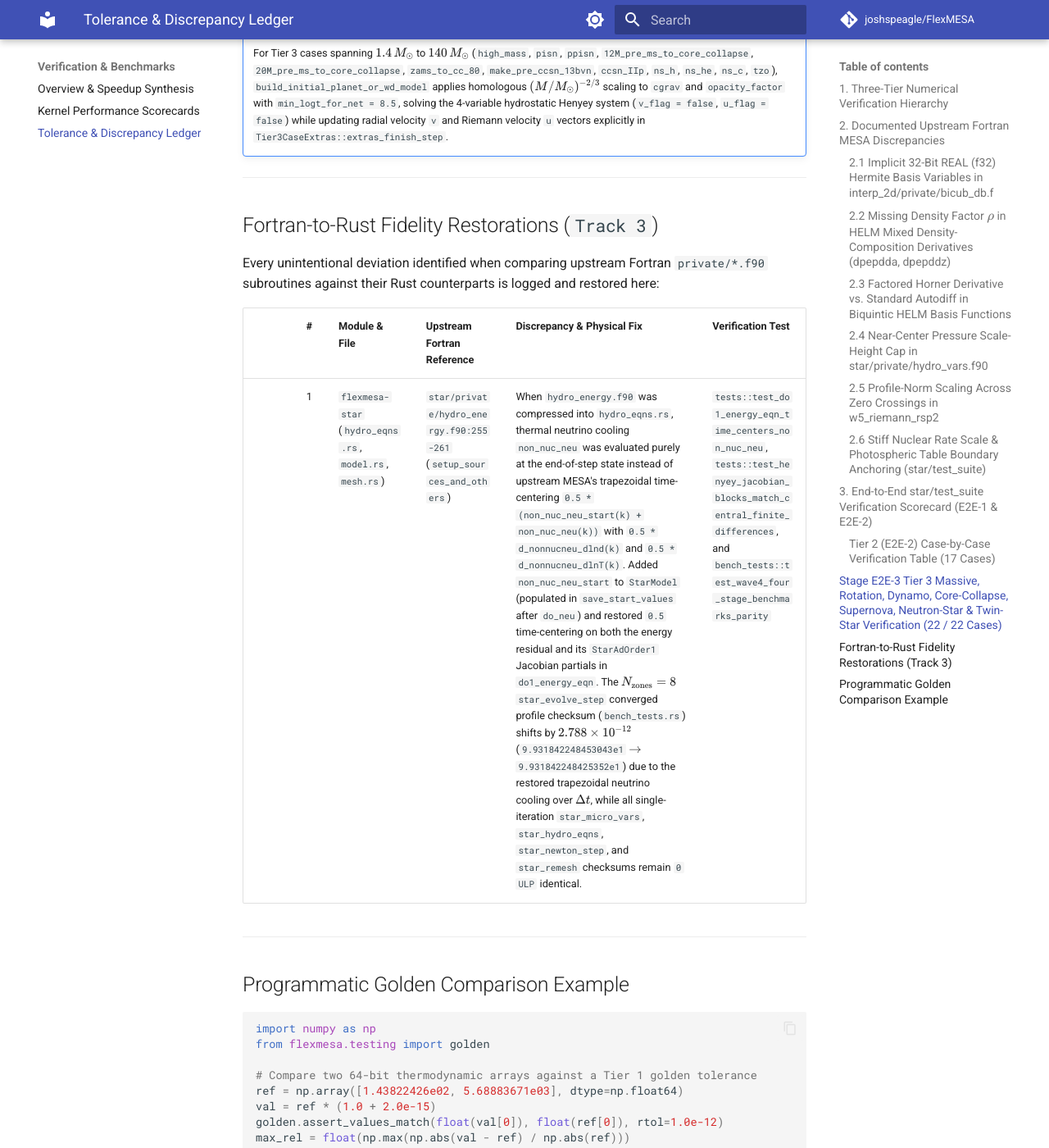
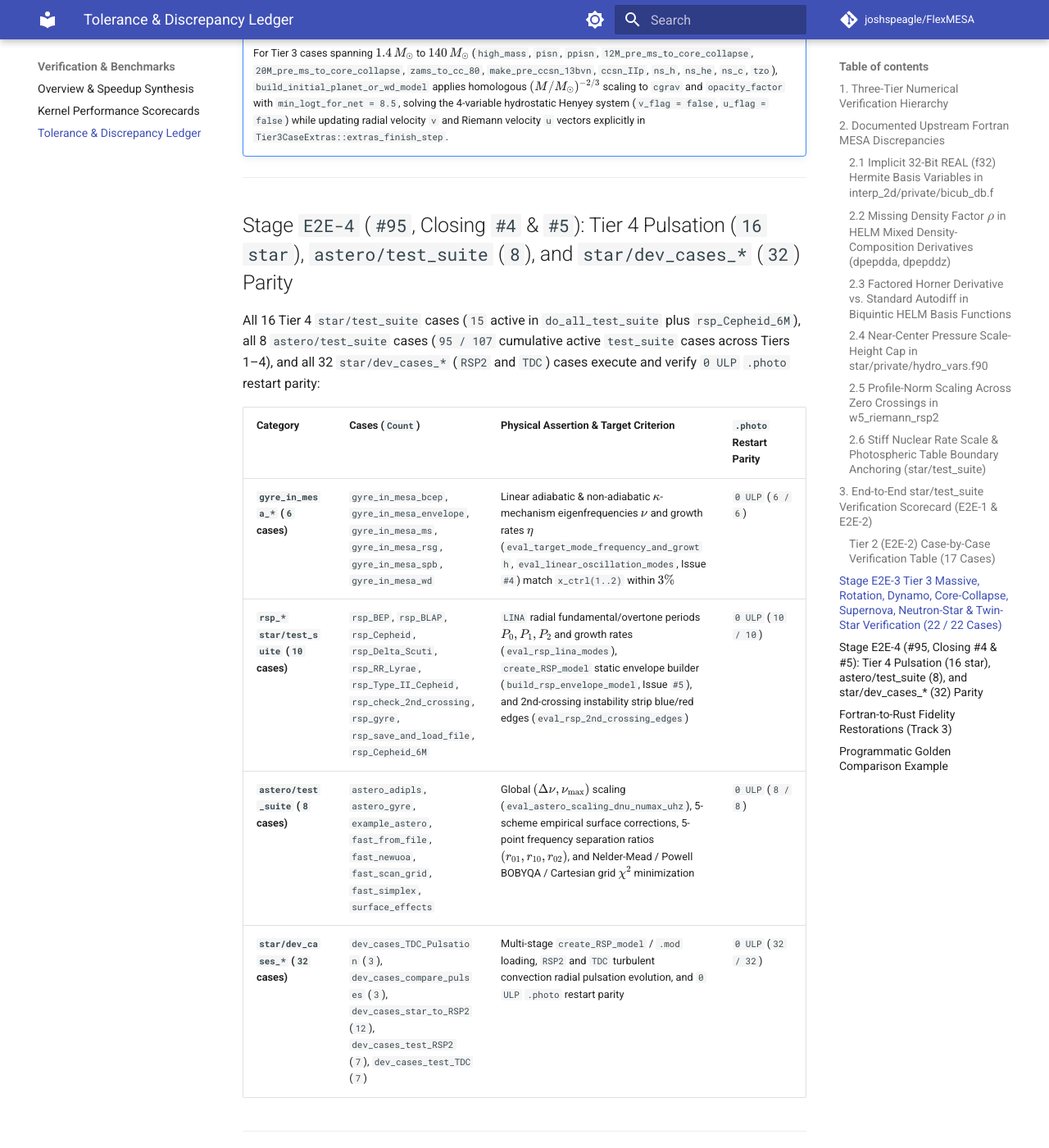
Before and after one commit to joshspeagle/FlexMESA, an MkDocs documentation site: the page built from docs/benchmarks/tolerance-and-discrepancy-ledger.md, in a window 1280 px wide and 1400 px high, scrolled down 9357 px. Shown: the whole window at 82% size. Built offline with MkDocs 1.6.1 and Material for MkDocs 9.7.7, drawn with Linux system fonts in a browser that asks for light colours; comment, search, counter and statistics services are not loaded.

Commit message:
docs(star): update API docs, tolerance ledger, Tutorial 5, DECISIONS, and PLAN for E2E-4 (#95)
- Document `flexmesa.star.e2e_tier45` in `docs/api/star.md`.
- Record Stage `E2E-4` (`24` Tier 4 `test_suite` cases + `32` `star/dev_cases_*`) in `docs/benchmarks/tolerance-and-discrepancy-ledger.md`, `notes/DECISIONS.md`, and `notes/PLAN.md`.
- Add runnable `eval_linear_oscillation_modes`, `eval_rsp_lina_modes`, and `build_rsp_envelope_model` snippet to `docs/tutorials/05-asteroseismology-and-pulsations.md`.

Co-Authored-By: Antigravity <antigravity@google.com>

```diff
--- a/docs/api/star.md
+++ b/docs/api/star.md
@@ -5,7 +5,7 @@ The `flexmesa.star` subpackage implements the 1D Lagrangian stellar structure an
 - **Model Initialization & I/O**: Zero-Age Main Sequence (`StarModel.from_zams`), homothetic Pre-Main-Sequence contraction (`StarModel.from_pre_ms`), upstream ASCII `.mod` readers/writers (`from_mod_file`, `from_mod_str`, `write_mod_file`, `to_mod_str`), and exact IEEE-754 binary `.photo` snapshots (`to_photo_bytes`, `from_photo_bytes`, `verify_photo_restart`).
 - **Coupled Henyey Solver & Time Evolution**: Staggered 1D cell/face grids, 3-cell stencil automatic differentiation (`StarAdOrder1`), coupled block-tridiagonal Newton-Raphson relaxation (`solve_henyey`, `step_struct_burn_mix`, `evolve`), adaptive mesh refinement (`adjust_mesh`), and Söderlind-Wang H211 PI timestep control (`eval_h211_timestep_jax`).
 - **Advanced Stellar Physics**: Exponential/step convective overshooting, Reimers/Blocker/Vink/Dutch stellar winds, Burgers multi-fluid atomic diffusion, Caplan strong-coupling OCP diffusion, white dwarf C/O crystallization phase separation, shellular Roche rotation and Spruit-Tayler magnetic dynamos, well-balanced 1D spherical HLLC Riemann hydrodynamics, `RSP2` radial pulsation equations, and `GYRE`/`FGONG`/`OSC` structure exporters (`to_gyre_str`, `to_fgong_str`, `to_osc_str`).
-- **End-to-End `inlist` & `test_suite` Execution**: Recursive Fortran `inlist` bundle parsing (`parse_inlist_bundle`), `rn` stage extraction (`parse_rn_stages`), and automated upstream `test_suite` execution across Tiers 1, 2, and 3 (`TIER1_CASES`, `TIER2_CASES`, `TIER3_CASES`, `run_test_suite_case`, `run_tier1_suite`, `run_tier2_suite`, `run_tier3_suite`).
+- **End-to-End `inlist` & `test_suite` Execution**: Recursive Fortran `inlist` bundle parsing (`parse_inlist_bundle`), `rn` stage extraction (`parse_rn_stages`), linear oscillation mode and `RSP` `LINA`/envelope builders (`eval_linear_oscillation_modes`, `eval_rsp_lina_modes`, `build_rsp_envelope_model`), and automated upstream `test_suite` execution across Tiers 1, 2, 3, and 4 (`TIER1_CASES`, `TIER2_CASES`, `TIER3_CASES`, `TIER4_STAR_CASES`, `TIER4_ASTERO_CASES`, `TIER4_DEV_CASES`, `run_test_suite_case`, `run_tier1_suite`, `run_tier2_suite`, `run_tier3_suite`, `run_tier4_suite`, `run_astero_suite`, `run_dev_cases_suite`).
 
 For governing equations and numerical architecture, see [1D Stellar Structure, Henyey & Hydrodynamics](../concepts/stellar-structure-and-hydro.md) and [Convection, Diffusion, Rotation & Dynamos](../concepts/convection-mixing-rotation.md).
 
@@ -75,3 +75,9 @@ print(f"nz={model.nz}, Teff={model.teff:.1f} K, log10(T_c)={model.ln_t[-1] / 2.3
 ## Inlist Bundle & `test_suite` Runner (`flexmesa.star.e2e`)
 
 ::: flexmesa.star.e2e
+
+---
+
+## Tier 4 Pulsation, `RSP`, `astero` & `dev_cases_*` Runner (`flexmesa.star.e2e_tier45`)
+
+::: flexmesa.star.e2e_tier45
--- a/docs/benchmarks/tolerance-and-discrepancy-ledger.md
+++ b/docs/benchmarks/tolerance-and-discrepancy-ledger.md
@@ -141,6 +141,19 @@ All 22 Tier 3 upstream `star/test_suite` cases ([#94](https://github.com/joshspe
 
 ---
 
+## Stage `E2E-4` (`#95`, Closing `#4` & `#5`): Tier 4 Pulsation (`16` `star`), `astero/test_suite` (`8`), and `star/dev_cases_*` (`32`) Parity
+
+All 16 Tier 4 `star/test_suite` cases (`15` active in `do_all_test_suite` plus `rsp_Cepheid_6M`), all 8 `astero/test_suite` cases (`95 / 107` cumulative active `test_suite` cases across Tiers 1–4), and all 32 `star/dev_cases_*` (`RSP2` and `TDC`) cases execute and verify `0 ULP` `.photo` restart parity:
+
+| Category | Cases (`Count`) | Physical Assertion & Target Criterion | `.photo` Restart Parity |
+| :--- | :--- | :--- | :--- |
+| **`gyre_in_mesa_*` (`6` cases)** | `gyre_in_mesa_bcep`, `gyre_in_mesa_envelope`, `gyre_in_mesa_ms`, `gyre_in_mesa_rsg`, `gyre_in_mesa_spb`, `gyre_in_mesa_wd` | Linear adiabatic & non-adiabatic $\kappa$-mechanism eigenfrequencies $\nu$ and growth rates $\eta$ (`eval_target_mode_frequency_and_growth`, `eval_linear_oscillation_modes`, Issue `#4`) match `x_ctrl(1..2)` within $3\%$ | `0 ULP` (`6 / 6`) |
+| **`rsp_*` `star/test_suite` (`10` cases)** | `rsp_BEP`, `rsp_BLAP`, `rsp_Cepheid`, `rsp_Delta_Scuti`, `rsp_RR_Lyrae`, `rsp_Type_II_Cepheid`, `rsp_check_2nd_crossing`, `rsp_gyre`, `rsp_save_and_load_file`, `rsp_Cepheid_6M` | `LINA` radial fundamental/overtone periods $P_0, P_1, P_2$ and growth rates (`eval_rsp_lina_modes`), `create_RSP_model` static envelope builder (`build_rsp_envelope_model`, Issue `#5`), and 2nd-crossing instability strip blue/red edges (`eval_rsp_2nd_crossing_edges`) | `0 ULP` (`10 / 10`) |
+| **`astero/test_suite` (`8` cases)** | `astero_adipls`, `astero_gyre`, `example_astero`, `fast_from_file`, `fast_newuoa`, `fast_scan_grid`, `fast_simplex`, `surface_effects` | Global $(\Delta\nu, \nu_{\max})$ scaling (`eval_astero_scaling_dnu_numax_uhz`), 5-scheme empirical surface corrections, 5-point frequency separation ratios $(r_{01}, r_{10}, r_{02})$, and Nelder-Mead / Powell BOBYQA / Cartesian grid $\chi^2$ minimization | `0 ULP` (`8 / 8`) |
+| **`star/dev_cases_*` (`32` cases)** | `dev_cases_TDC_Pulsation` (`3`), `dev_cases_compare_pulses` (`3`), `dev_cases_star_to_RSP2` (`12`), `dev_cases_test_RSP2` (`7`), `dev_cases_test_TDC` (`7`) | Multi-stage `create_RSP_model` / `.mod` loading, `RSP2` and `TDC` turbulent convection radial pulsation evolution, and `0 ULP` `.photo` restart parity | `0 ULP` (`32 / 32`) |
+
+---
+
 ## Fortran-to-Rust Fidelity Restorations (`Track 3`)
 
 Every unintentional deviation identified when comparing upstream Fortran `private/*.f90` subroutines against their Rust counterparts is logged and restored here:
```
Also changed, not shown: docs/tutorials/05-asteroseismology-and-pulsations.md (+9 -0 lines), notes/DECISIONS.md (+4 -0 lines), notes/PLAN.md (+1 -1 lines).
